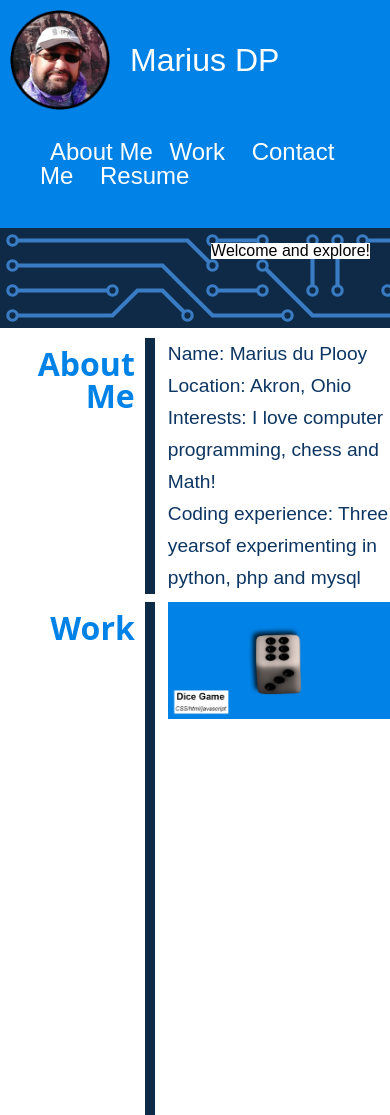
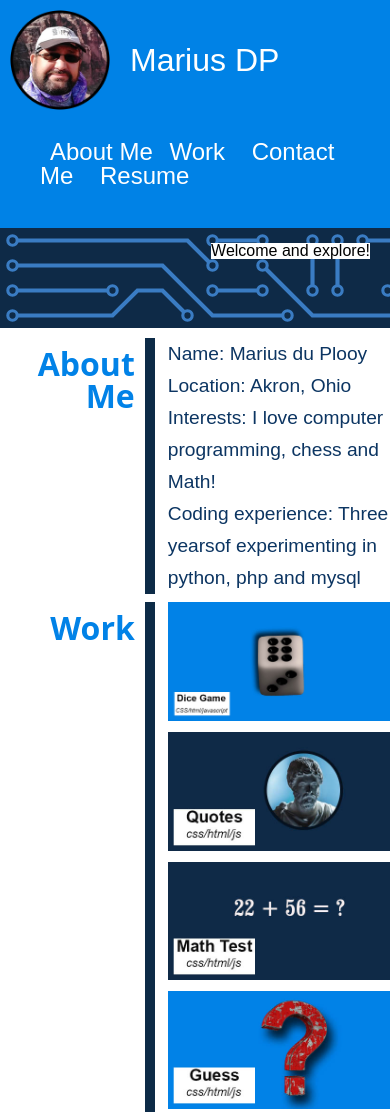
Before and after one commit to woestyn101/myprofile, a plain HTML site: page index.html in a window 390 px wide. Shown: the top 1115 px of the page. Drawn offline with Linux system fonts and the light colour scheme.

Commit message:
made grid web responsive, defining grid areas

```diff
--- a/assets/css/style.css
+++ b/assets/css/style.css
@@ -90,11 +90,19 @@ height:100%;
     grid-template-rows: 0.3fr 1fr 1fr 1fr 1fr 0.3fr;
     grid-template-columns: 1fr 1.5fr 1.5fr;
     grid-gap: 0.5rem;
+    grid-template-areas:
+    "sidebar aboutme aboutme"
+    "sidebar workmain workmain"
+    "sidebar work1 work2"
+     "sidebar work3 work4"
+     "sidebar footer footer";
+
 }
 
 .side-aboutme {
     grid-row: 1 / 2;
     grid-column: 1/  2;
+    grid-template-columns: sidebar;
 
 }
 
@@ -139,6 +147,7 @@ height:100%;
 
     grid-row: 2 / 4;
     grid-column:2/ 4;
+    grid-area: workmain;
 
 }
 
@@ -146,22 +155,26 @@ height:100%;
 
     grid-row:4 / 5;
     grid-column:2/ 3;
+    grid-area: work1;
 
 }
 .project-3 {
     grid-row:4 / 5;
     grid-column:3/ 4;
+    grid-area: work2;
 
 }
 .project-4 {
     grid-row:5 / 6;
     grid-column:2/ 3;
+    grid-area: work3;
 
 
 }
 .project-5 {
     grid-row:5 / 6;
     grid-column:3/ 4;
+    grid-area: work4;
 
 }
 
@@ -174,6 +187,7 @@ height:100%;
     font-size: 1.3rem;
     color: #0182e7;
     flex-wrap: wrap;
+    grid-area: footer;
 }
 
 
@@ -194,4 +208,21 @@ height:100%;
         margin-right:20px;
 
     }
+
+    .container {
+        height:90vh;
+        grid-template-columns: 1fr 1fr;
+        grid-template-rows: 0.3fr 1fr 1fr 1fr 1fr 1fr 1fr 0.3fr;
+        grid-template-areas:
+        "sidebar aboutme"
+        "sidebar workmain"
+        "sidebar work1"
+        "sidebar work2"
+        "sidebar work3"
+        "sidebar work4"
+        "sidebar footer"
+
+        ;
+
+    }
 }
```
